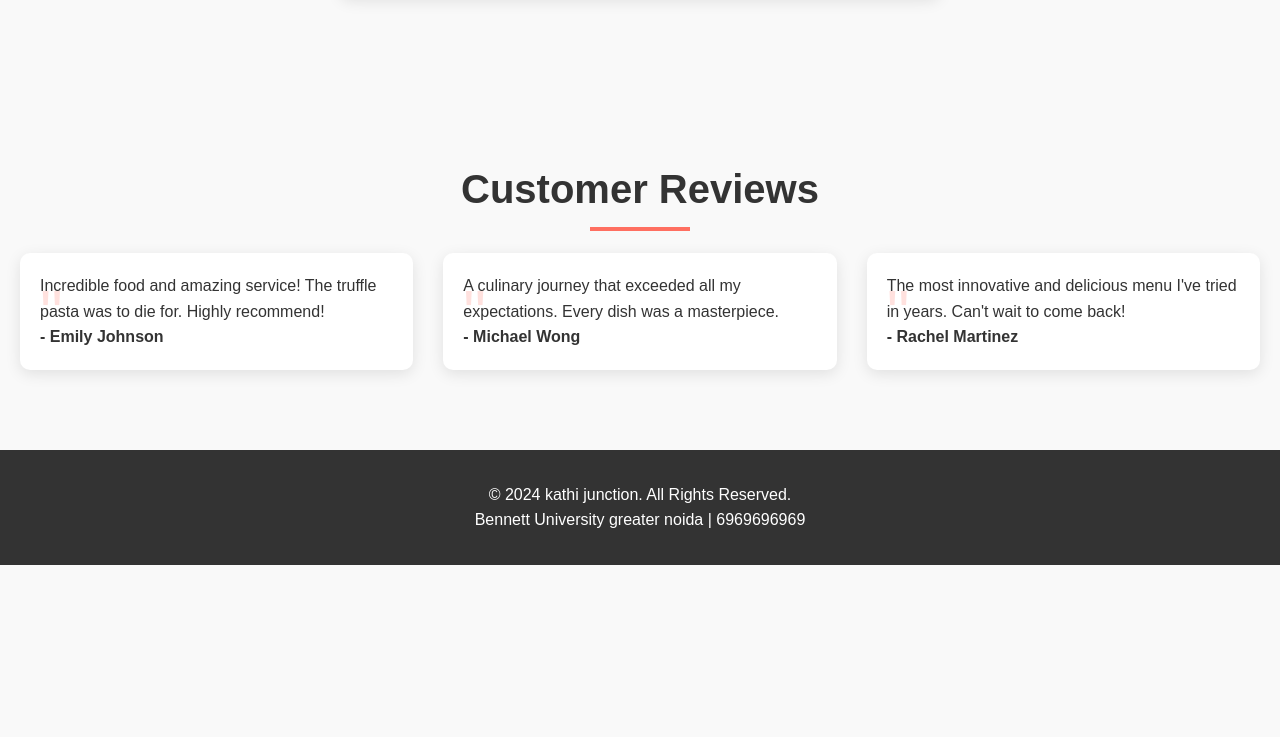
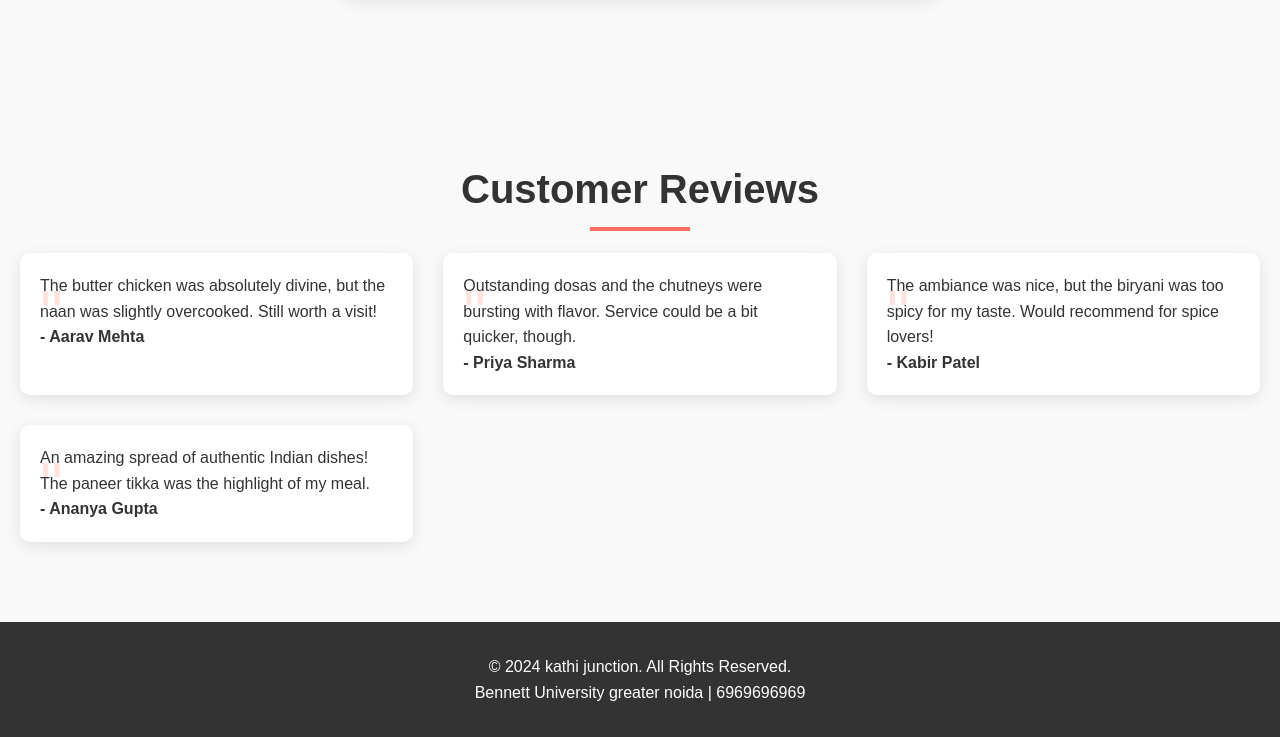
Before and after one commit to Divyansh-h/Bu_serves, a plain HTML site: page bu-food.html in a window 1280 px wide. Shown: the part 3271-4008 px from the top of the page. Before the commit the page ends 3836 px from the top, so only its background shows below. Drawn offline with Linux system fonts and the light colour scheme.

Commit message:
Update bu-food.html

```diff
--- a/bu-food.html
+++ b/bu-food.html
@@ -130,17 +130,22 @@
         <h2>Customer Reviews</h2>
         <div class="reviews-grid">
             <div class="review-card">
-                <p>Incredible food and amazing service! The truffle pasta was to die for. Highly recommend!</p>
-                <strong>- Emily Johnson</strong>
+                <p>The butter chicken was absolutely divine, but the naan was slightly overcooked. Still worth a visit!</p>
+                <strong>- Aarav Mehta</strong>
             </div>
             <div class="review-card">
-                <p>A culinary journey that exceeded all my expectations. Every dish was a masterpiece.</p>
-                <strong>- Michael Wong</strong>
+                <p>Outstanding dosas and the chutneys were bursting with flavor. Service could be a bit quicker, though.</p>
+                <strong>- Priya Sharma</strong>
             </div>
             <div class="review-card">
-                <p>The most innovative and delicious menu I've tried in years. Can't wait to come back!</p>
-                <strong>- Rachel Martinez</strong>
+                <p>The ambiance was nice, but the biryani was too spicy for my taste. Would recommend for spice lovers!</p>
+                <strong>- Kabir Patel</strong>
             </div>
+            <div class="review-card">
+                <p>An amazing spread of authentic Indian dishes! The paneer tikka was the highlight of my meal.</p>
+                <strong>- Ananya Gupta</strong>
+            </div>
+
         </div>
     </section>
 
```
